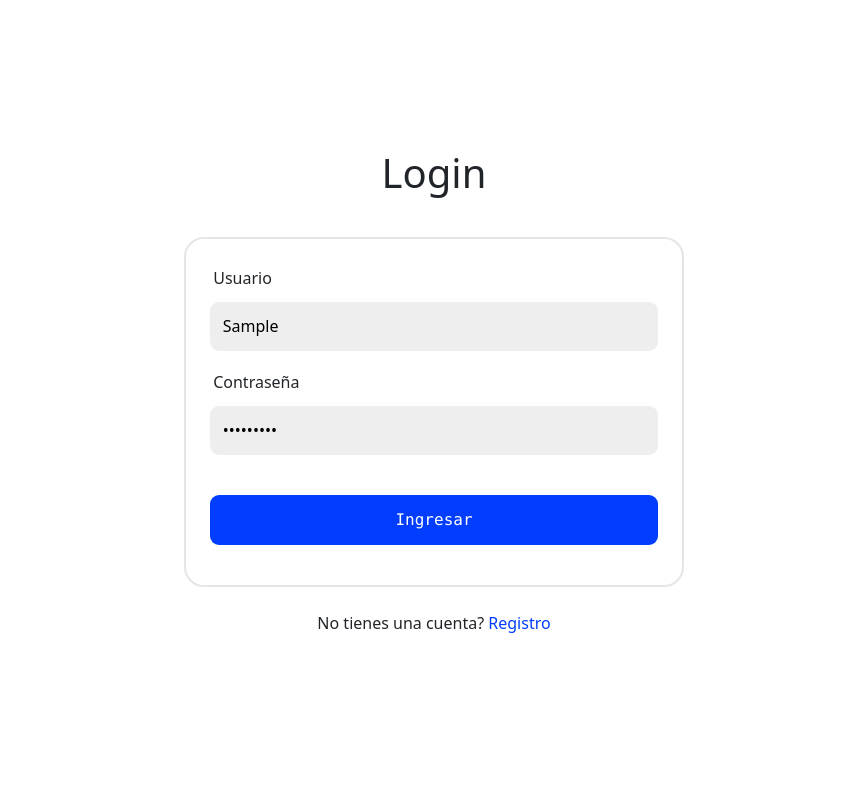
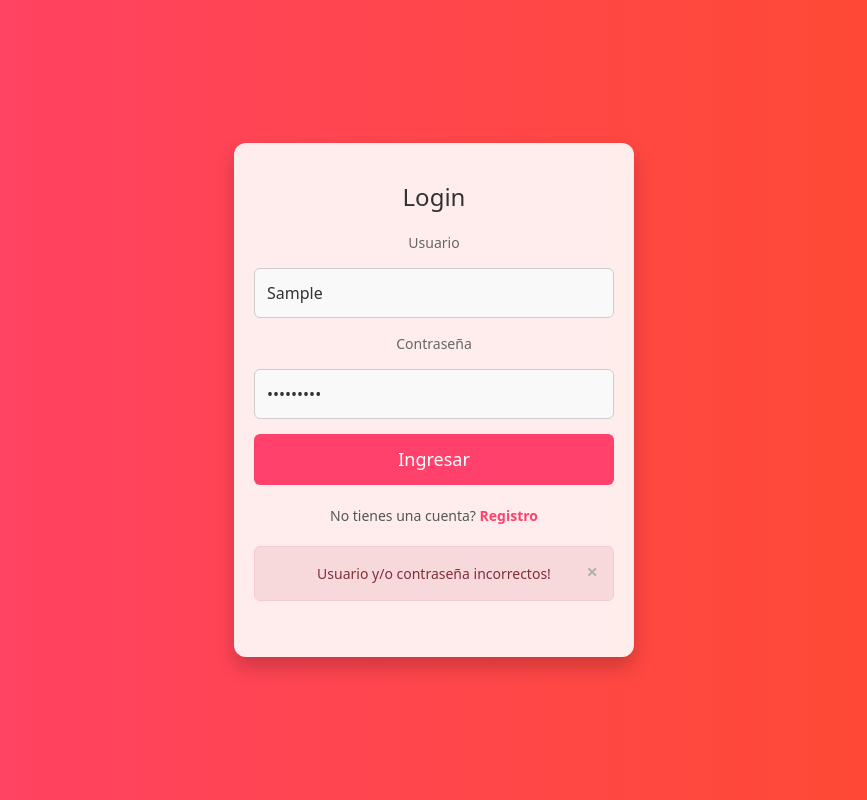
Before and after one commit to AutumnZbx/test-login01, a plain HTML site: page login.html in a window 1280 px wide. Both pictures are taken after typing "Sample", "Sample123" into the empty fields and a click on the input "Ingresar". Shown: the whole page, without its empty margins (206-1073 px from the left). Drawn offline with nearby package versions, Linux system fonts and the light colour scheme.

Commit message:
Login con css mejorado

```diff
--- a/assets/css/styles.css
+++ b/assets/css/styles.css
@@ -223,86 +223,247 @@
 }
 
 
-section{
-    display:flex;
-    flex-wrap: wrap;
-    height: 100vh;
-    align-items: center;
-    justify-content: center;
-    flex-direction: column;
-    padding: 1em;
+/* LOGIN FALTA CAMBIAR COLORES Y AGREGAR UNA IMAGEN DE FONDO */
+.login-container {
+  display: flex;
+  justify-content: center;
+  align-items: center;
+  height: 100vh;
+  background: linear-gradient(to right, #ff416c, #ff4b2b);
 }
 
-section h1{
-    font-size: 3em;
+.login-section {
+  background-color: rgba(255, 255, 255, 0.9);
+  padding: 40px 20px;
+  border-radius: 12px;
+  box-shadow: 0 10px 20px rgba(0, 0, 0, 0.2);
+  width: 100%;
+  max-width: 400px;
+  text-align: center;
 }
 
-section h2{
-    text-align:center;
-    width: 100%;
-    margin-bottom: 1em;
-    font-size: 2.5em
+.login-section h2 {
+  margin-bottom: 20px;
+  color: #333;
+  font-size: 24px;
 }
 
-section form{
-    padding: 1.5em;
-    display:flex;
-    flex-wrap: wrap;
-    max-width: 500px;
-    border-radius: 20px;
-    border: 2px solid rgba(0,0,0,.1);
+#loginForm {
+  display: flex;
+  flex-direction: column;
+  gap: 15px;
 }
 
-section form label{
-    width: 100%;
-    padding: 0.2em;
-    margin-bottom: 0.5em;
+#loginForm label {
+  display: block;
+  font-size: 14px;
+  color: #666;
 }
 
-section form input{
-    width: 100%;
-    margin-bottom: 1em;
-    padding: 0.8em;
-    border-radius: 9px;
-    border: none;
-    outline-color: #003DFF;
-    background-color: #eee;
+#loginForm input[type="text"],
+#loginForm input[type="password"] {
+  padding: 12px;
+  border: 1px solid #ccc;
+  border-radius: 6px;
+  font-size: 16px;
+  background-color: #f9f9f9;
+  color: #333;
 }
 
-section form input[type='submit']{
-    margin-top: 1.5em;
-    background-color: #003DFF;
-    color: #fff;
-    font-family: var(--font-mono);
-    transition: var(--transition);
+#loginForm input[type="text"]:focus,
+#loginForm input[type="password"]:focus {
+  border-color: #ff416c;
+  outline: none;
 }
 
-section form input[type='submit']:active{
-    transform: scale(0.97);
+#loginForm input[type="submit"] {
+  background-color: #ff416c;
+  color: #fff;
+  padding: 12px;
+  border: none;
+  border-radius: 6px;
+  cursor: pointer;
+  font-size: 18px;
+  transition: background-color 0.3s ease;
 }
 
-section p{
-    margin-top: 1.5em;
+#loginForm input[type="submit"]:hover {
+  background-color: #e63950;
+}
 
+.login-section p {
+  margin-top: 20px;
+  font-size: 14px;
+  color: #555;
+}
+
+.login-section p a {
+  color: #ff416c;
+  text-decoration: none;
+  font-weight: bold;
+}
+
+.login-section p a:hover {
+  text-decoration: underline;
+}
+
+/* Alertas*/
+.alert {
+  margin-top: 20px;
+  padding: 10px;
+  border-radius: 6px;
+  font-size: 14px;
+  text-align: center;
+  position: relative;
+  opacity: 0.9;
+}
+
+.alert.success {
+  background-color: #d4edda;
+  color: #155724;
+  border: 1px solid #c3e6cb;
+}
+
+.alert.error {
+  background-color: #f8d7da;
+  color: #721c24;
+  border: 1px solid #f5c6cb;
+}
+
+.closebtn {
+  position: absolute;
+  top: 10px;
+  right: 15px;
+  color: #aaa;
+  font-size: 20px;
+  font-weight: bold;
+  cursor: pointer;
+}
+
+.closebtn:hover {
+  color: black;
 }
 
 
-section p a{
-    text-decoration: none;
-    color: #003DFF;
+/* Registro Falta cambiar colores y poner foto de fondo */
+.signup-container {
+  display: flex;
+  justify-content: center;
+  align-items: center;
+  height: 100vh;
+  background: linear-gradient(to right, #ff416c, #ff4b2b);
 }
 
+.signup-section {
+  background-color: rgba(255, 255, 255, 0.9);
+  padding: 40px 20px;
+  border-radius: 12px;
+  box-shadow: 0 10px 20px rgba(0, 0, 0, 0.2);
+  width: 100%;
+  max-width: 400px;
+  text-align: center;
+}
 
-/* Home */
+.signup-section h2 {
+  margin-bottom: 20px;
+  color: #333;
+  font-size: 24px;
+}
 
-section button{
-    background-color: #003DFF;
-    color: #fff;
-    font-family: var(--font-mono);
-    transition: var(--transition);
-    border: none;
-    padding: 0.5em 1em;
-    border-radius: 9px;
-    margin-top: 1.5em;
-    font-size: 1em;
+#signupForm {
+  display: flex;
+  flex-direction: column;
+  gap: 15px;
 }
+
+#signupForm label {
+  display: block;
+  font-size: 14px;
+  color: #666;
+}
+
+#signupForm input[type="text"],
+#signupForm input[type="email"],
+#signupForm input[type="password"] {
+  padding: 12px;
+  border: 1px solid #ccc;
+  border-radius: 6px;
+  font-size: 16px;
+  background-color: #f9f9f9;
+  color: #333;
+}
+
+#signupForm input[type="text"]:focus,
+#signupForm input[type="email"]:focus,
+#signupForm input[type="password"]:focus {
+  border-color: #ff416c;
+  outline: none;
+}
+
+#signupForm input[type="submit"] {
+  background-color: #ff416c;
+  color: #fff;
+  padding: 12px;
+  border: none;
+  border-radius: 6px;
+  cursor: pointer;
+  font-size: 18px;
+  transition: background-color 0.3s ease;
+}
+
+#signupForm input[type="submit"]:hover {
+  background-color: #e63950;
+}
+
+.signup-section p {
+  margin-top: 20px;
+  font-size: 14px;
+  color: #555;
+}
+
+.signup-section p a {
+  color: #ff416c;
+  text-decoration: none;
+  font-weight: bold;
+}
+
+.signup-section p a:hover {
+  text-decoration: underline;
+}
+
+/* Alertas */
+.alert {
+  margin-top: 20px;
+  padding: 10px;
+  border-radius: 6px;
+  font-size: 14px;
+  text-align: center;
+  position: relative;
+  opacity: 0.9;
+}
+
+.alert.success {
+  background-color: #d4edda;
+  color: #155724;
+  border: 1px solid #c3e6cb;
+}
+
+.alert.error {
+  background-color: #f8d7da;
+  color: #721c24;
+  border: 1px solid #f5c6cb;
+}
+
+.closebtn {
+  position: absolute;
+  top: 10px;
+  right: 15px;
+  color: #aaa;
+  font-size: 20px;
+  font-weight: bold;
+  cursor: pointer;
+}
+
+.closebtn:hover {
+  color: black;
+}
--- a/assets/js/login.js
+++ b/assets/js/login.js
@@ -1,15 +1,41 @@
-const loginForm = document.querySelector('#loginForm')
-loginForm.addEventListener('submit', (e)=>{
-    e.preventDefault()
-    const name = document.querySelector('#name').value
-    const password = document.querySelector('#password').value
-    const Users = JSON.parse(localStorage.getItem('users')) || []
-    const validUser = Users.find(user => user.name === name && user.password === password)
-    if(!validUser){
-        return alert('Usuario y/o contraseña incorrectos!')
+document.addEventListener('DOMContentLoaded', function() {
+    const loginForm = document.querySelector('#loginForm');
+
+    loginForm.addEventListener('submit', (e) => {
+      e.preventDefault();
+      const name = document.querySelector('#name').value;
+      const password = document.querySelector('#password').value;
+      const Users = JSON.parse(localStorage.getItem('users')) || [];
+      const validUser = Users.find(user => user.name === name && user.password === password);
+      if (!validUser) {
+        return showAlert('Usuario y/o contraseña incorrectos!', 'error');
+      }
+      showAlert(`Bienvenido ${validUser.name}`, 'success');
+
+      localStorage.setItem('login_success', JSON.stringify(validUser));
+      setTimeout(() => {
+        window.location.href = 'index.html';
+      }, 1500);
+    });
+
+    function showAlert(message, type) {
+      const alertContainer = document.getElementById('alertContainer');
+      const alert = document.createElement('div');
+      alert.className = `alert ${type}`;
+      alert.textContent = message;
+
+      const closeButton = document.createElement('span');
+      closeButton.className = 'closebtn';
+      closeButton.innerHTML = '&times;';
+      closeButton.onclick = function() {
+        alert.remove();
+      };
+      alert.appendChild(closeButton);
+
+      alertContainer.appendChild(alert);
+
+      setTimeout(() => {
+        alert.remove();
+      }, 3000);
     }
-    alert(`Bienvenido ${validUser.name}`)
-    localStorage.setItem('login_success', JSON.stringify(validUser))
-    window.location.href = 'index.html'
-
-})
+  });
--- a/login.html
+++ b/login.html
@@ -24,17 +24,20 @@
   <body>
 
 
-    <section>
-      <h2>Login</h2>
-      <form id="loginForm">
-        <label>Usuario</label>
-        <input type="name" placeholder="" id="name" required autofocus />
-        <label>Contraseña</label>
-        <input type="password" placeholder="" id="password" required />
-        <input type="submit" value="Ingresar" />
-      </form>
-      <p>No tienes una cuenta? <a href="signup.html">Registro</a></p>
-    </section>
+    <div class="login-container">
+      <section class="login-section">
+        <h2>Login</h2>
+        <form id="loginForm">
+          <label for="name">Usuario</label>
+          <input type="text" placeholder="Introduce tu usuario" id="name" required autofocus>
+          <label for="password">Contraseña</label>
+          <input type="password" placeholder="Introduce tu contraseña" id="password" required>
+          <input type="submit" value="Ingresar">
+        </form>
+        <p>No tienes una cuenta? <a href="signup.html">Registro</a></p>
+        <div id="alertContainer"></div>
+      </section>
+    </div>
 
 
     <script src="./assets/js/login.js"></script>
```
Also changed, not shown: assets/js/registro.js (+43 -17 lines), signup.html (+12 -11 lines).
